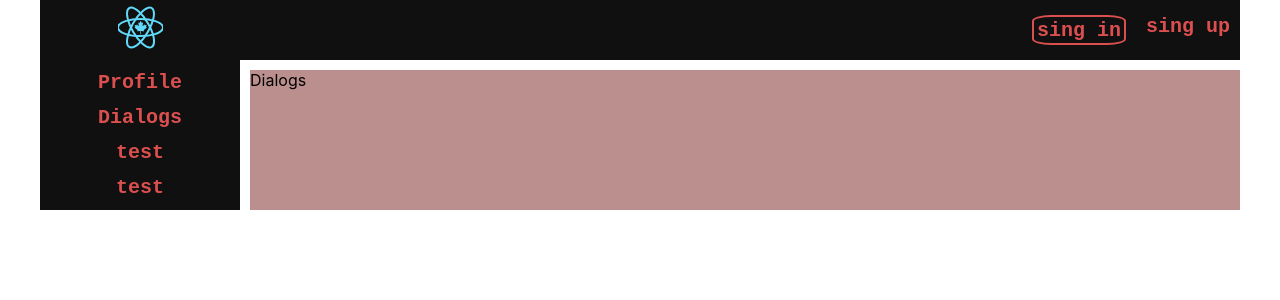
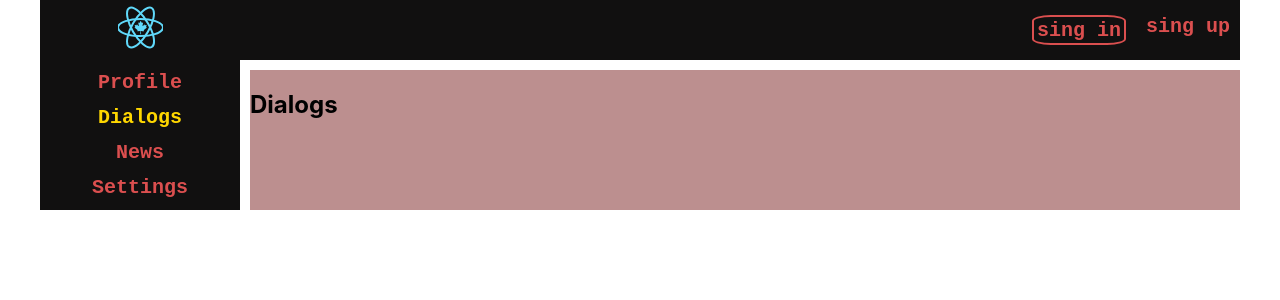
Before and after one commit to Qseboy/socialNetwork-React-Redux, a React (Create React App) app: page /dialogs in a window 1280 px wide. Shown: the top 300 px of the page. Built offline with nearby package versions, Linux system fonts and the light colour scheme.

Commit message:
#4 Add different pages, setup NavLink and routers

```diff
--- a/src/App.js
+++ b/src/App.js
@@ -5,7 +5,10 @@ import Navbar from "./components/Navbar/Navbar";
 import Profile from "./components/Profile/Profile";
 import Login from "./components/Login/Login";
 import Dialogs from "./components/Dialogs/Dialogs";
+import News from "./components/News/News";
+
 import { Route, BrowserRouter } from "react-router-dom";
+import Settings from "./components/Settings/Settings";
 
 const App = () => {
   return (
@@ -18,6 +21,8 @@ const App = () => {
           <div className="app-wrapper-content">
             <Route path="/Dialogs" component={Dialogs} />
             <Route path="/Profile" component={Profile} />
+            <Route path="/News" component={News} />
+            <Route path="/Settings" component={Settings} />
           </div>
         </div>
       </div>
--- a/src/components/Dialogs/Dialogs.jsx
+++ b/src/components/Dialogs/Dialogs.jsx
@@ -4,7 +4,7 @@ import s from "./Dialogis.module.css";
 const Dialogs = props => {
   return (
     <div>
-      <a>Dialogs</a>
+      <h2>Dialogs</h2>
     </div>
   );
 };
--- a/src/components/Navbar/Navbar.jsx
+++ b/src/components/Navbar/Navbar.jsx
@@ -1,20 +1,29 @@
 import React from "react";
 import s from "./Navbar.module.css";
+import { NavLink } from "react-router-dom";
 
 const Navbar = () => {
   return (
     <nav className={s.nav}>
-      <div className={s.item}>
-        <a href="Profile">Profile</a>
+      <div className={`${s.item} ${s.active}`}>
+        <NavLink activeClassName={s.active} to="/Profile">
+          Profile
+        </NavLink>
       </div>
       <div className={s.item}>
-        <a href="Dialogs">Dialogs</a>
+        <NavLink activeClassName={s.active} to="/Dialogs">
+          Dialogs
+        </NavLink>
       </div>
       <div className={s.item}>
-        <a>test</a>
+        <NavLink activeClassName={s.active} to="/News">
+          News
+        </NavLink>
       </div>
       <div className={s.item}>
-        <a>test</a>
+        <NavLink activeClassName={s.active} to="/Settings">
+          Settings
+        </NavLink>
       </div>
     </nav>
   );
--- a/src/components/Navbar/Navbar.module.css
+++ b/src/components/Navbar/Navbar.module.css
@@ -1,11 +1,6 @@
 .nav {
   grid-area: n;
   background-color: rgb(17, 16, 16);
-}
-.nav a {
-  text-decoration: none;
-  color: rgb(219, 79, 79);
-  font-size: 20px;
 }
 .item {
   text-align: center;
@@ -14,3 +9,11 @@
   font-family: "Courier New", Courier, monospace;
   margin: 10px 0px;
 }
+.item a {
+  text-decoration: none;
+  color: rgb(219, 79, 79);
+  font-size: 20px;
+}
+.item a.active {
+  color: gold;
+}
--- /dev/null
+++ b/src/components/News/News.jsx
@@ -0,0 +1,9 @@
+import React from "react";
+const News = props => {
+  return (
+    <div>
+      <h2>news</h2>
+    </div>
+  );
+};
+export default News;
--- /dev/null
+++ b/src/components/Settings/Settings.jsx
@@ -0,0 +1,9 @@
+import React from "react";
+const Settings = props => {
+  return (
+    <div>
+      <h2>Settings</h2>
+    </div>
+  );
+};
+export default Settings;
```
